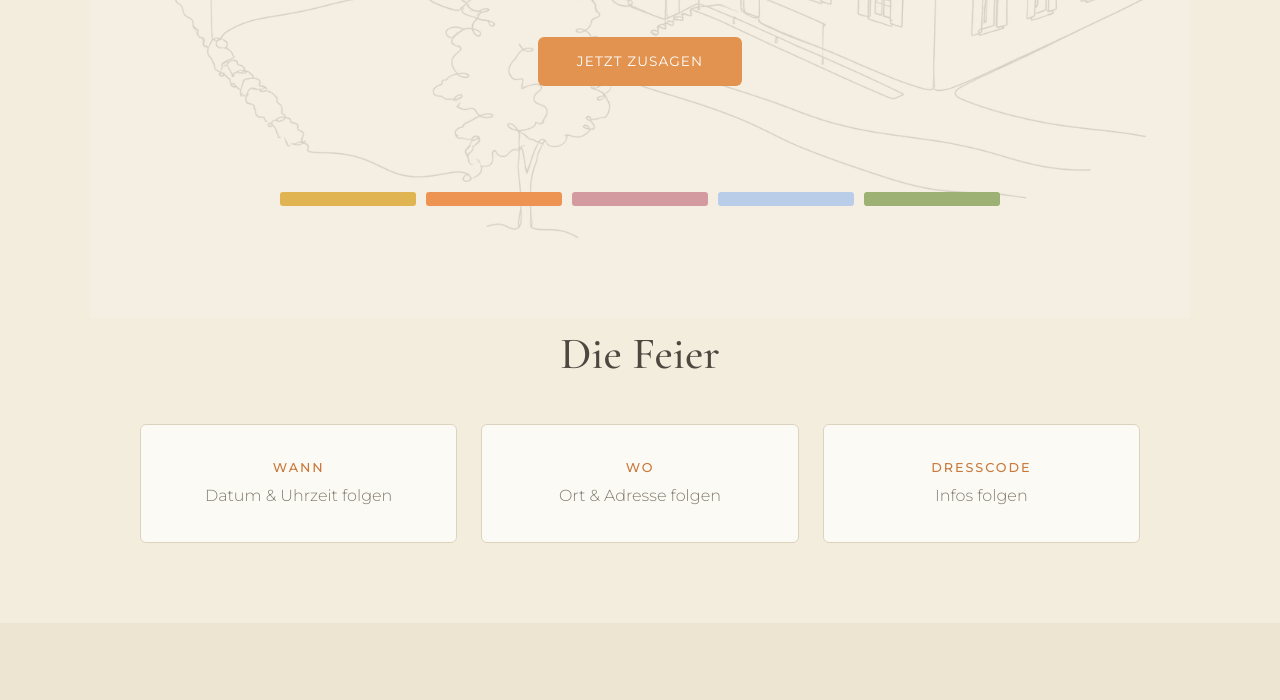
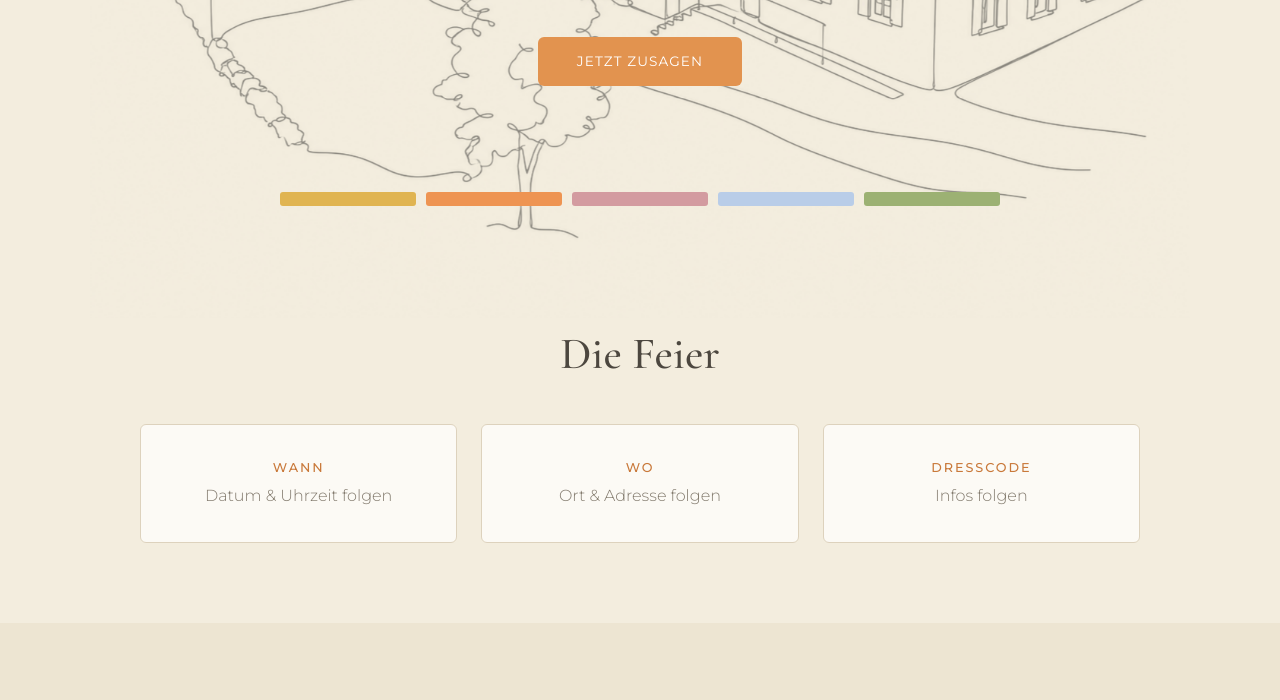
Before and after one commit to fewagner/sabine_felix_27, a plain HTML site: page index.html in a window 1280 px wide. Shown: the part 482-1182 px from the top of the page. Drawn offline with nearby package versions, Linux system fonts and the light colour scheme.

Commit message:
Make venue background visible with multiply blend
The drawing is black line-art on white; blend out the white against the
cream page and raise opacity so the lines actually show.

https://claude.ai/code/session_01JLsg2HC4WVhe7AUX9HJ5sX

```diff
--- a/assets/css/styles.css
+++ b/assets/css/styles.css
@@ -43,6 +43,8 @@ body {
 }
 
 /* Venue line-drawing as a faint background watermark across the page.
+ * The drawing is black line-art on white, so we use mix-blend-mode: multiply
+ * to drop the white out against the cream page and keep only the lines.
  * Drop the file at inputs/venue-drawing.png (see inputs/README.md). */
 body::before {
   content: "";
@@ -53,7 +55,8 @@ body::before {
   background-repeat: no-repeat;
   background-position: center bottom;
   background-size: min(1100px, 95%);
-  opacity: 0.12;
+  opacity: 0.45;
+  mix-blend-mode: multiply;
   pointer-events: none;
 }
 
```
